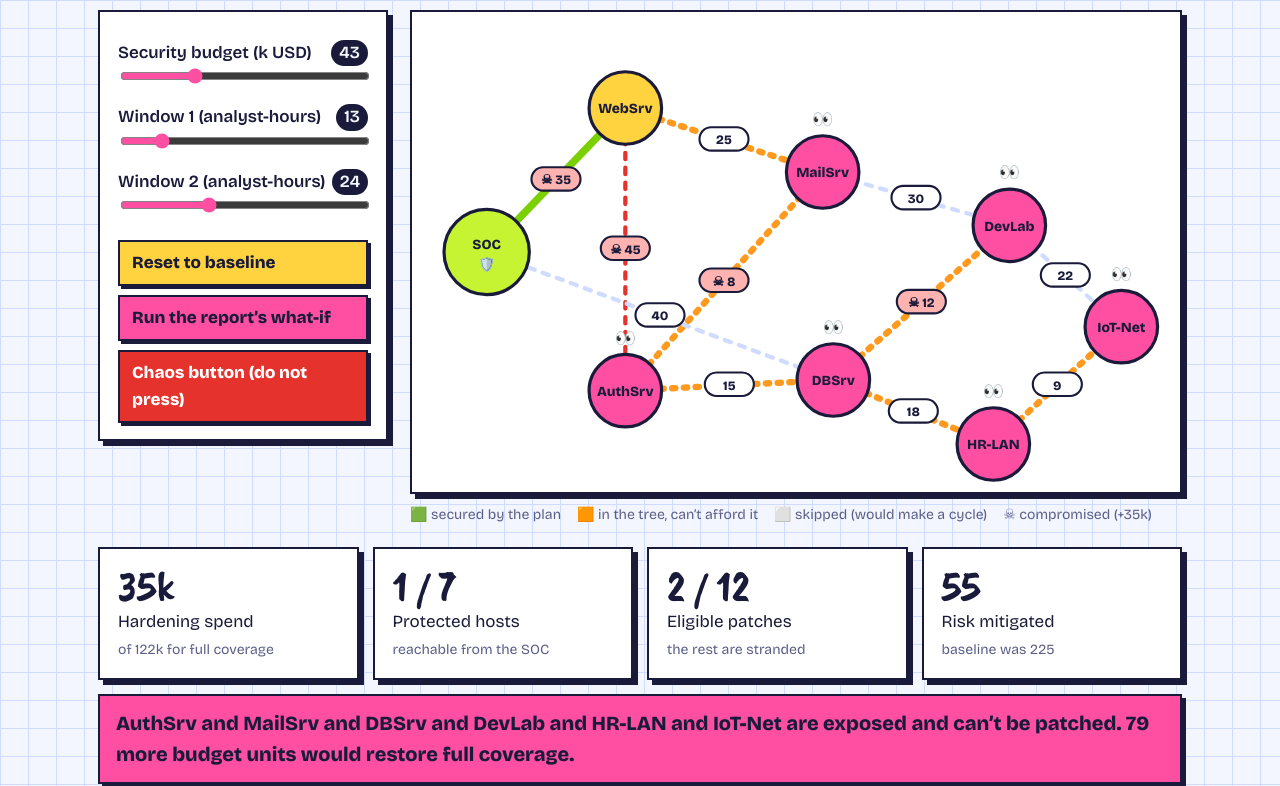
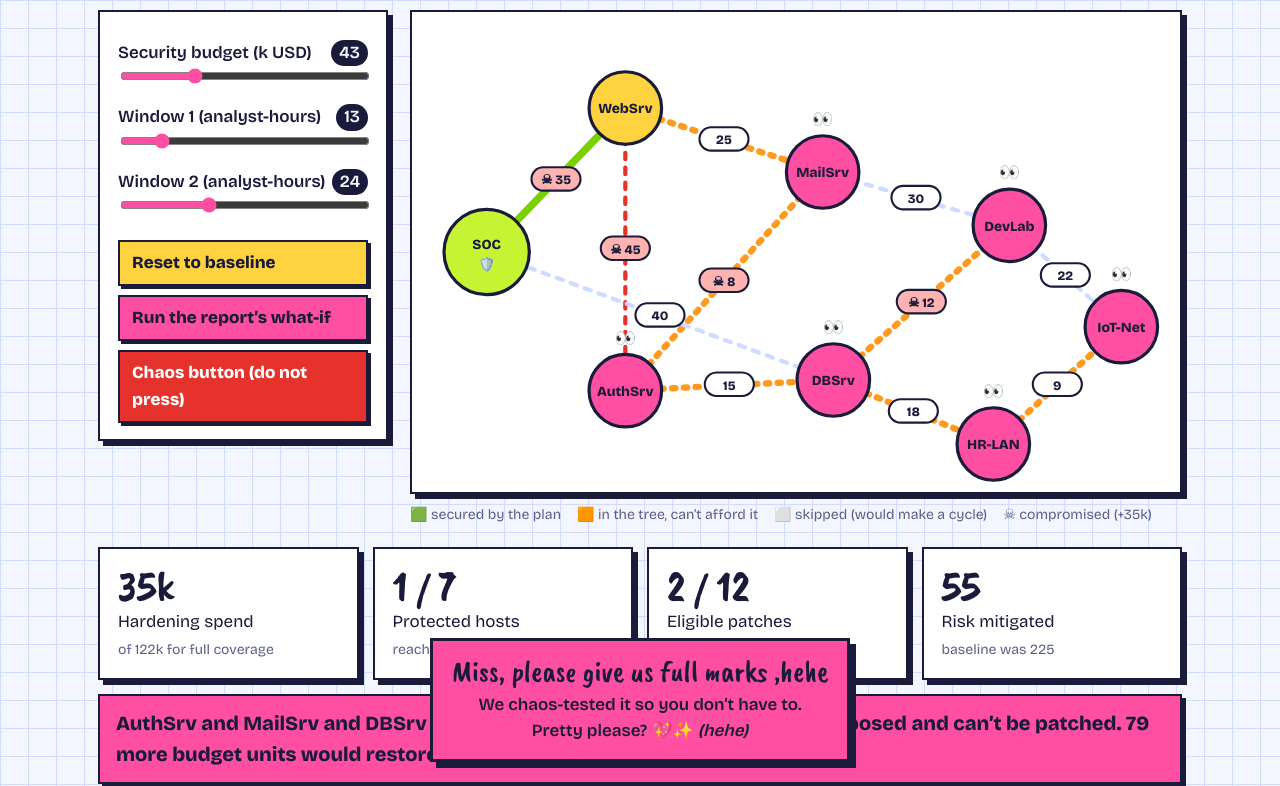
Before and after one commit to Ibrahimpixel/daa-project, a plain HTML site: page index.html in a window 1280 px wide. Both pictures are taken after a click on the button "Chaos button (do not press)". Shown: the part 644-1430 px from the top of the page. Drawn offline with nearby package versions, Linux system fonts and the light colour scheme.

Commit message:
Implement cute status message for user interaction
Added a fixed status message element that appears after chaos testing.

```diff
--- a/index.html
+++ b/index.html
@@ -64,6 +64,11 @@ ol.tr{padding-left:22px;margin:10px 0 0;columns:2;font-size:15px}ol.tr li{break-
 .steps div:nth-child(even){transform:translateY(10px) rotate(1deg)}.steps div:nth-child(odd){transform:rotate(-1deg)}
 table{border-collapse:collapse;width:100%;font-size:15px}td,th{border:2px solid var(--ink);padding:6px 10px;text-align:left}th{background:var(--sun);color:var(--onacc)}
 .tbl{overflow-x:auto}
+#cute{position:fixed;left:50%;bottom:calc(24px + env(safe-area-inset-bottom,0px));transform:translateX(-50%);width:min(92vw,420px);z-index:99;text-align:center;cursor:pointer;background:var(--pink);color:var(--onacc);border:3px solid var(--ink);box-shadow:6px 6px 0 var(--ink);padding:14px 18px;font-weight:600}
+#cute[hidden]{display:none}
+#cute .big2{font:400 30px/1.1 'Caveat Brush',cursive;margin-bottom:4px}
+#cute.pop{animation:cutepop .6s cubic-bezier(.2,1.6,.4,1) both}
+@keyframes cutepop{from{opacity:0;transform:translateX(-50%) translateY(60px) scale(.6) rotate(-8deg)}}
 footer{text-align:center;margin-top:70px;font-family:'Caveat Brush',cursive;font-size:26px}
 @media(max-width:860px){.hero,.lab,.duel{grid-template-columns:1fr}ol.tr{columns:1}}
 @media(prefers-reduced-motion:reduce){*{animation:none!important;transition:none!important}}
@@ -154,6 +159,10 @@ footer{text-align:center;margin-top:70px;font-family:'Caveat Brush',cursive;font
   <div class="card">All data is synthetic and the risk numbers are illustrative. Real CVSS scores are future work.</div>
  </div>
 </section>
+<div id="cute" role="status" hidden>
+ <div class="big2">Miss, please give us full marks ,hehe</div>
+ <div>We chaos-tested it so you don’t have to. Pretty please? 💖✨ <i>(hehe)</i></div>
+</div>
 <footer>Built for Design and Analysis of Algorithms. Please be gentle, miss.</footer>
 </main>
 
@@ -230,7 +239,10 @@ $('w1').oninput=e=>{S.w[0]=+e.target.value;draw()};
 $('w2').oninput=e=>{S.w[1]=+e.target.value;draw()};
 $('bBase').onclick=()=>{S.budget=100;S.w=[40,30];S.hit=new Set();draw()};
 $('bWhat').onclick=()=>{S.budget=60;S.w=[25,30];S.hit=new Set([1]);draw()};
-$('bChaos').onclick=()=>{S.hit=new Set();while(S.hit.size<2)S.hit.add(Math.floor(Math.random()*E.length));S.budget=40+Math.floor(Math.random()*35);S.w=[10+Math.floor(Math.random()*20),15+Math.floor(Math.random()*20)];draw()};
+$('bChaos').onclick=()=>{S.hit=new Set();while(S.hit.size<2)S.hit.add(Math.floor(Math.random()*E.length));S.budget=40+Math.floor(Math.random()*35);S.w=[10+Math.floor(Math.random()*20),15+Math.floor(Math.random()*20)];draw();cute()};
+let cuteT;
+function cute(){const t=$('cute');t.hidden=false;t.classList.remove('pop');void t.offsetWidth;t.classList.add('pop');clearTimeout(cuteT);cuteT=setTimeout(()=>{t.hidden=true},4500)}
+$('cute').onclick=()=>{$('cute').hidden=true};
 
 // DP vs greedy duel (the proposal's worked example)
 (function(){const it=[['Firewall',10,20,1,0],['RCE fix',5,35,1,0],['MFA',15,30,1,0],['SMBv1 off',3,15,1,0]];
```
